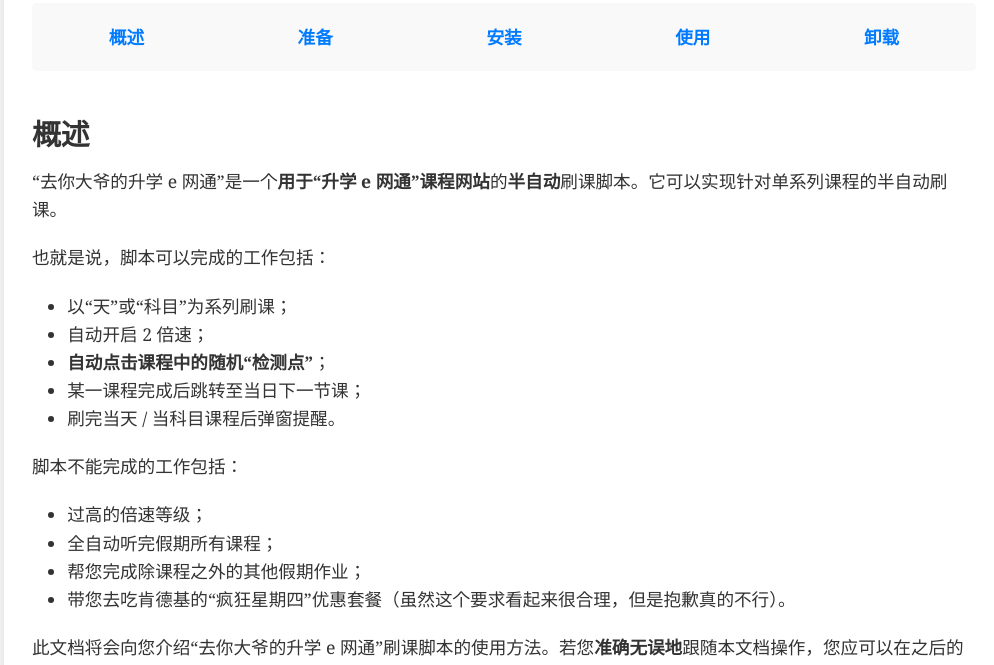
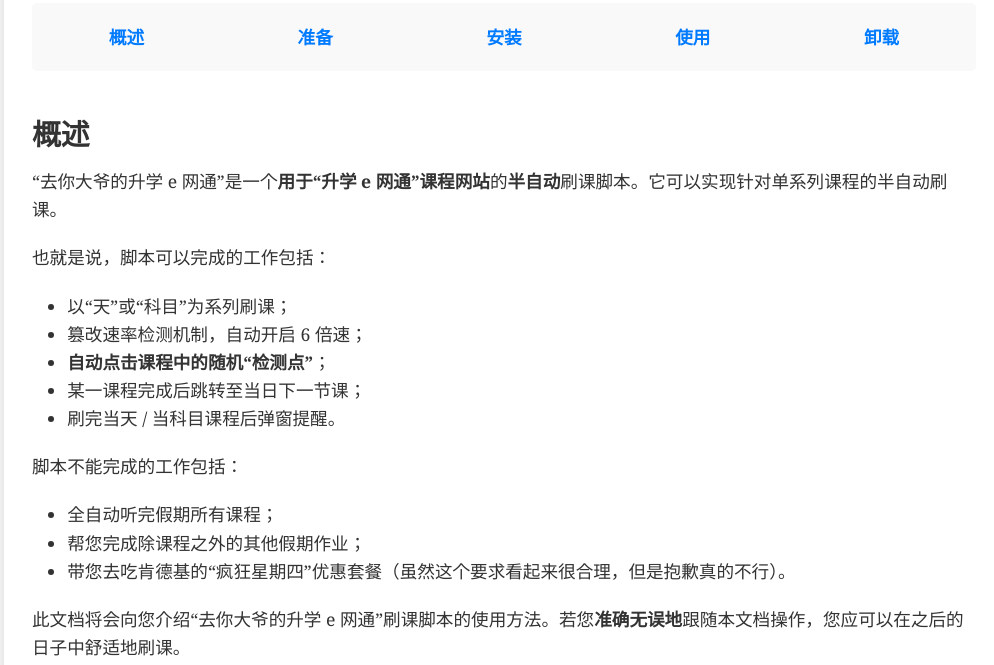
Before and after one commit to Tseshongfeeshur/ewgtfcker, a plain HTML site: page docs/index.html in a window 1280 px wide. Shown: the part 129-794 px from the top of the page, without its empty margins (136-1130 px from the left). Drawn offline with Linux system fonts and the light colour scheme.

Commit message:
add fake ratechecker

```diff
--- a/docs/index.html
+++ b/docs/index.html
@@ -34,7 +34,7 @@
                     也就是说，脚本可以完成的工作包括：
                 <ul>
                     <li>以“天”或“科目”为系列刷课；</li>
-                    <li>自动开启 2 倍速；</li>
+                    <li>篡改速率检测机制，自动开启 6 倍速；</li>
                     <li><strong>自动点击课程中的随机“检测点”</strong>；</li>
                     <li>某一课程完成后跳转至当日下一节课；</li>
                     <li>刷完当天 / 当科目课程后弹窗提醒。</li>
@@ -43,7 +43,6 @@
                 <p>
                     脚本不能完成的工作包括：
                 <ul>
-                    <li>过高的倍速等级；</li>
                     <li>全自动听完假期所有课程；</li>
                     <li>帮您完成除课程之外的其他假期作业；</li>
                     <li>带您去吃肯德基的“疯狂星期四”优惠套餐（虽然这个要求看起来很合理，但是抱歉真的不行）。</li>
```
